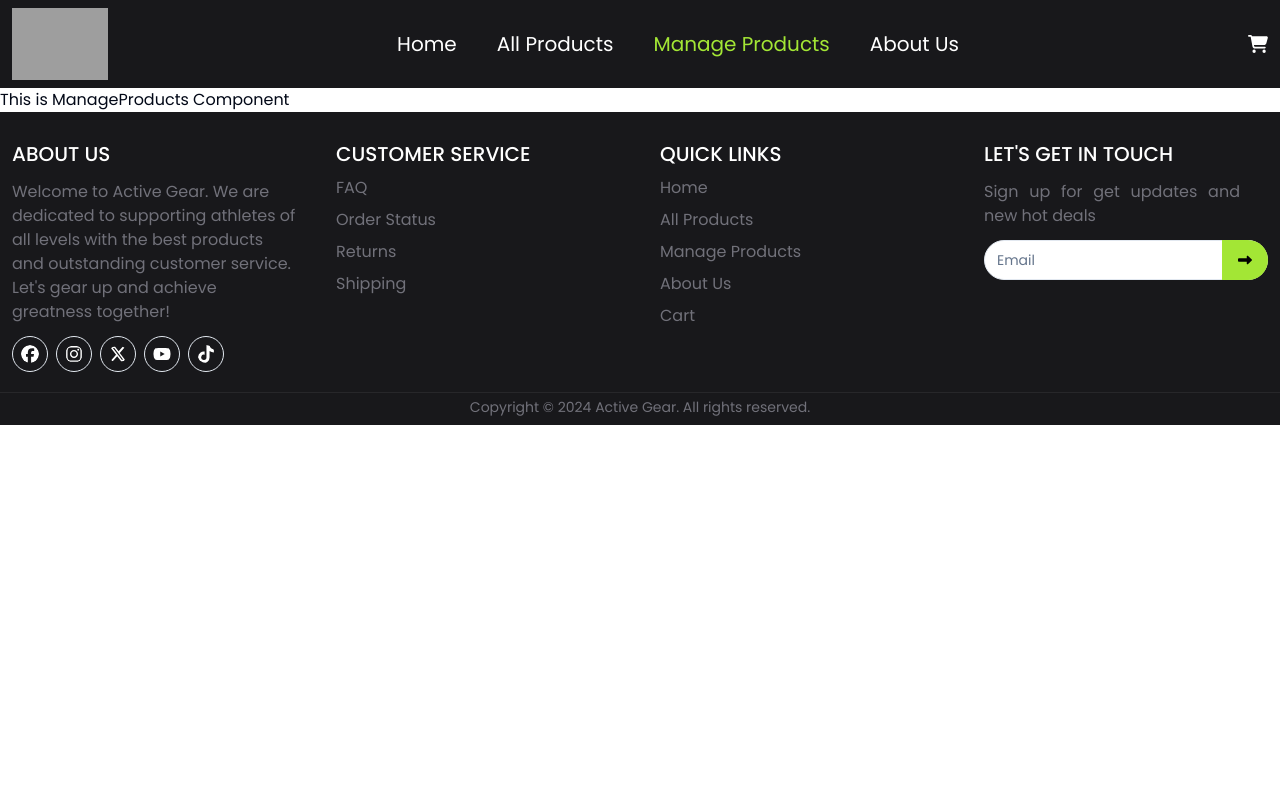
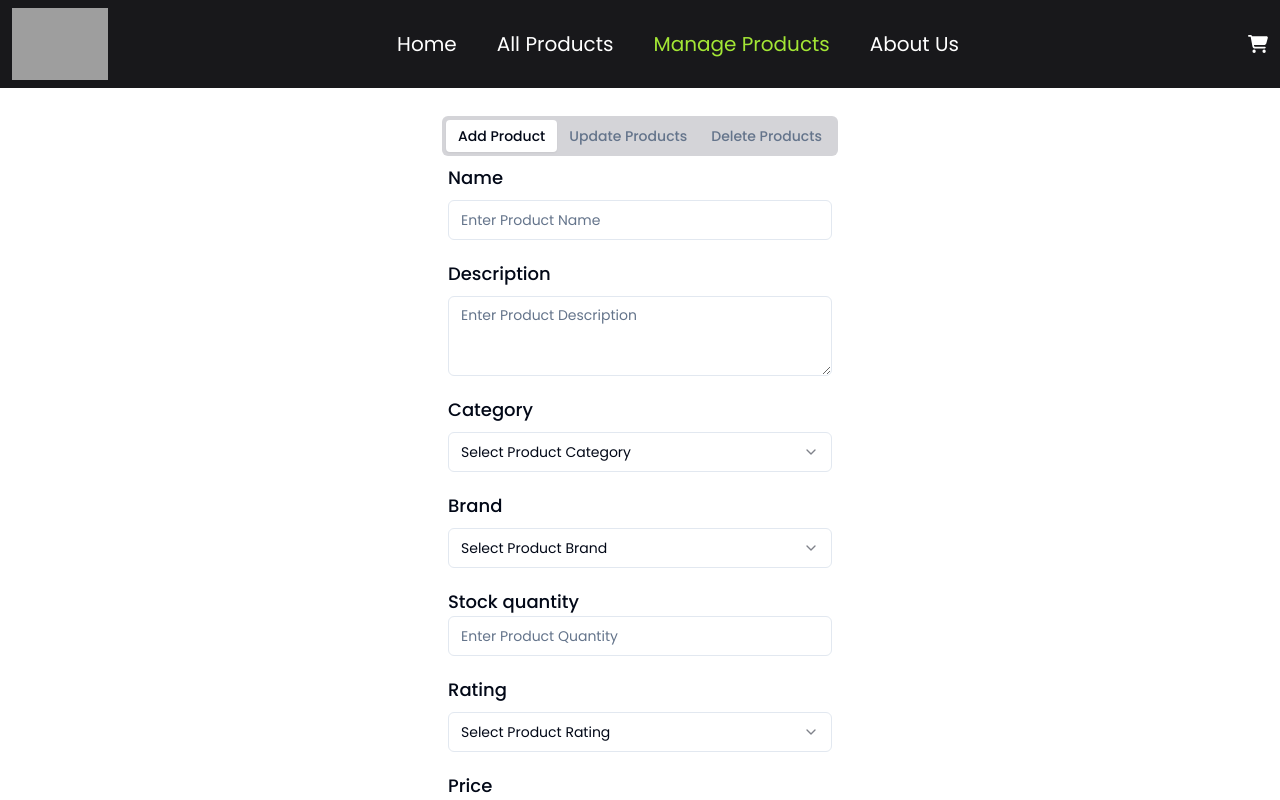
Before and after one commit to juixer/active-gear-zone-frontend, a React (Vite) app: page /manage-products in a window 1280 px wide. Shown: the top 800 px of the page. Built offline with nearby package versions, Linux system fonts and the light colour scheme; grey boxes are pictures that could not be loaded.

Commit message:
Add product fields added

```diff
--- a/package.json
+++ b/package.json
@@ -16,6 +16,7 @@
     "@radix-ui/react-radio-group": "^1.2.0",
     "@radix-ui/react-select": "^2.1.1",
     "@radix-ui/react-slot": "^1.1.0",
+    "@radix-ui/react-tabs": "^1.1.0",
     "@reduxjs/toolkit": "^2.2.6",
     "class-variance-authority": "^0.7.0",
     "clsx": "^2.1.1",
--- /dev/null
+++ b/src/components/ui/tabs.tsx
@@ -0,0 +1,53 @@
+import * as React from "react"
+import * as TabsPrimitive from "@radix-ui/react-tabs"
+
+import { cn } from "@/lib/utils"
+
+const Tabs = TabsPrimitive.Root
+
+const TabsList = React.forwardRef<
+  React.ElementRef<typeof TabsPrimitive.List>,
+  React.ComponentPropsWithoutRef<typeof TabsPrimitive.List>
+>(({ className, ...props }, ref) => (
+  <TabsPrimitive.List
+    ref={ref}
+    className={cn(
+      "inline-flex h-10 items-center justify-center rounded-md bg-muted p-1 text-muted-foreground",
+      className
+    )}
+    {...props}
+  />
+))
+TabsList.displayName = TabsPrimitive.List.displayName
+
+const TabsTrigger = React.forwardRef<
+  React.ElementRef<typeof TabsPrimitive.Trigger>,
+  React.ComponentPropsWithoutRef<typeof TabsPrimitive.Trigger>
+>(({ className, ...props }, ref) => (
+  <TabsPrimitive.Trigger
+    ref={ref}
+    className={cn(
+      "inline-flex items-center justify-center whitespace-nowrap rounded-sm px-3 py-1.5 text-sm font-medium ring-offset-background transition-all focus-visible:outline-none focus-visible:ring-2 focus-visible:ring-ring focus-visible:ring-offset-2 disabled:pointer-events-none disabled:opacity-50 data-[state=active]:bg-background data-[state=active]:text-foreground data-[state=active]:shadow-sm",
+      className
+    )}
+    {...props}
+  />
+))
+TabsTrigger.displayName = TabsPrimitive.Trigger.displayName
+
+const TabsContent = React.forwardRef<
+  React.ElementRef<typeof TabsPrimitive.Content>,
+  React.ComponentPropsWithoutRef<typeof TabsPrimitive.Content>
+>(({ className, ...props }, ref) => (
+  <TabsPrimitive.Content
+    ref={ref}
+    className={cn(
+      "mt-2 ring-offset-background focus-visible:outline-none focus-visible:ring-2 focus-visible:ring-ring focus-visible:ring-offset-2",
+      className
+    )}
+    {...props}
+  />
+))
+TabsContent.displayName = TabsPrimitive.Content.displayName
+
+export { Tabs, TabsList, TabsTrigger, TabsContent }
--- a/src/pages/products/ManageProducts.tsx
+++ b/src/pages/products/ManageProducts.tsx
@@ -1,7 +1,204 @@
+import Container from "@/components/layout/Container";
+import { Input } from "@/components/ui/input";
+import { Label } from "@/components/ui/label";
+import { Tabs, TabsContent, TabsList, TabsTrigger } from "@/components/ui/tabs";
+import { Textarea } from "@/components/ui/textarea";
+import {
+  Select,
+  SelectContent,
+  SelectItem,
+  SelectTrigger,
+  SelectValue,
+} from "@/components/ui/select";
+import { TCategories } from "@/components/CategoryCarousel/CategoryCarouSel";
+import { Button } from "@/components/ui/button";
+
 const ManageProducts = () => {
-    return(
-        <div>
-             <h1> This is ManageProducts Component </h1>
+  const categories: TCategories[] = [
+    {
+      img: "https://i.ibb.co/CM5PSpd/football.png",
+      text: "Football",
+    },
+    {
+      img: "https://i.ibb.co/LrjPhGh/basketball.png",
+      text: "Basketball",
+    },
+    {
+      img: "https://i.ibb.co/njsYyQf/tennis.png",
+      text: "Tennis",
+    },
+    {
+      img: "https://i.ibb.co/xYqnwsv/runnig-shoe.png",
+      text: "Running Shoes",
+    },
+    {
+      img: "https://i.ibb.co/0mTSw8N/swimming.png",
+      text: "Swimming",
+    },
+    {
+      img: "https://i.ibb.co/hDsNwCf/gym.png",
+      text: "Gym",
+    },
+    {
+      img: "https://i.ibb.co/zmQDWkZ/boxing.png",
+      text: "Boxing",
+    },
+    {
+      img: "https://i.ibb.co/RN0FVDR/cycling.png",
+      text: "Cycling",
+    },
+    {
+      img: "https://i.ibb.co/4Zd5YMK/golf.png",
+      text: "Golf",
+    },
+    {
+      img: "https://i.ibb.co/RvNv1x4/volleyball.png",
+      text: "Volleyball",
+    },
+  ];
+  const sportsGoodsBrands = [
+    { name: "Nike" },
+    { name: "Adidas" },
+    { name: "Puma" },
+    { name: "Under Armour" },
+    { name: "Reebok" },
+    { name: "Asics" },
+    { name: "New Balance" },
+    { name: "Columbia Sportswear" },
+    { name: "The North Face" },
+    { name: "Patagonia" },
+  ];
+
+  const rating = [
+    { star: "1" },
+    { star: "2" },
+    { star: "3" },
+    { star: "4" },
+    { star: "5" },
+  ];
+  return (
+    <Container>
+      <Tabs defaultValue="add" className="py-5 w-full">
+        <div className="flex justify-center items-center">
+          <TabsList className="bg-zinc-300">
+            <TabsTrigger value="add">Add Product</TabsTrigger>
+            <TabsTrigger value="update">Update Products</TabsTrigger>
+            <TabsTrigger value="delete">Delete Products</TabsTrigger>
+          </TabsList>
         </div>
-    )}
+        <TabsContent value="add">
+          <div className="max-w-96 mx-auto">
+            <form className="space-y-5">
+              <div className="space-y-2">
+                <Label htmlFor="name" className="text-lg">
+                  Name
+                </Label>
+                <Input placeholder="Enter Product Name" type="text" id="name" />
+              </div>
+
+              <div className="space-y-2">
+                <Label htmlFor="description" className="text-lg">
+                  Description
+                </Label>
+                <Textarea
+                  placeholder="Enter Product Description"
+                  id="description"
+                />
+              </div>
+
+              <div className="space-y-2">
+                <Label htmlFor="category" className="text-lg">
+                  Category
+                </Label>
+                <Select>
+                  <SelectTrigger className="">
+                    <SelectValue placeholder="Select Product Category" />
+                  </SelectTrigger>
+                  <SelectContent>
+                    {categories.map((item, index) => (
+                      <SelectItem key={index} value={item.text}>
+                        {item.text}
+                      </SelectItem>
+                    ))}
+                  </SelectContent>
+                </Select>
+              </div>
+
+              <div className="space-y-2">
+                <Label htmlFor="brand" className="text-lg">
+                  Brand
+                </Label>
+                <Select>
+                  <SelectTrigger className="">
+                    <SelectValue placeholder=" Select Product Brand" />
+                  </SelectTrigger>
+                  <SelectContent>
+                    {sportsGoodsBrands.map((item, index) => (
+                      <SelectItem key={index} value={item.name}>
+                        {item.name}
+                      </SelectItem>
+                    ))}
+                  </SelectContent>
+                </Select>
+              </div>
+
+              <div>
+                <Label htmlFor="stock-quantity" className="text-lg">
+                  Stock quantity
+                </Label>
+                <Input
+                  placeholder="Enter Product Quantity"
+                  type="number"
+                  min={0}
+                  id="stock-quantity"
+                />
+              </div>
+
+              <div className="space-y-2">
+                <Label htmlFor="rating" className="text-lg">
+                  Rating
+                </Label>
+                <Select>
+                  <SelectTrigger className="">
+                    <SelectValue placeholder="Select Product Rating" />
+                  </SelectTrigger>
+                  <SelectContent>
+                    {rating.map((item, index) => (
+                      <SelectItem key={index} value={item.star}>
+                        {item.star} Star
+                      </SelectItem>
+                    ))}
+                  </SelectContent>
+                </Select>
+              </div>
+
+              <div>
+                <Label htmlFor="price" className="text-lg">
+                  Price
+                </Label>
+                <Input
+                  placeholder="Enter Product Price"
+                  type="number"
+                  min={1}
+                  id="price"
+                />
+              </div>
+
+              <div>
+                <Label htmlFor="image">Image</Label>
+                <Input id="image" type="file" />
+              </div>
+
+              <Button className="bg-baseColor text-black w-full hover:bg-lime-600">
+                Add Product
+              </Button>
+            </form>
+          </div>
+        </TabsContent>
+        <TabsContent value="update">update products.</TabsContent>
+        <TabsContent value="delete">delete products.</TabsContent>
+      </Tabs>
+    </Container>
+  );
+};
 export default ManageProducts;
```
Also changed, not shown: 1 other file (tests, documents, lock files or other folders).
